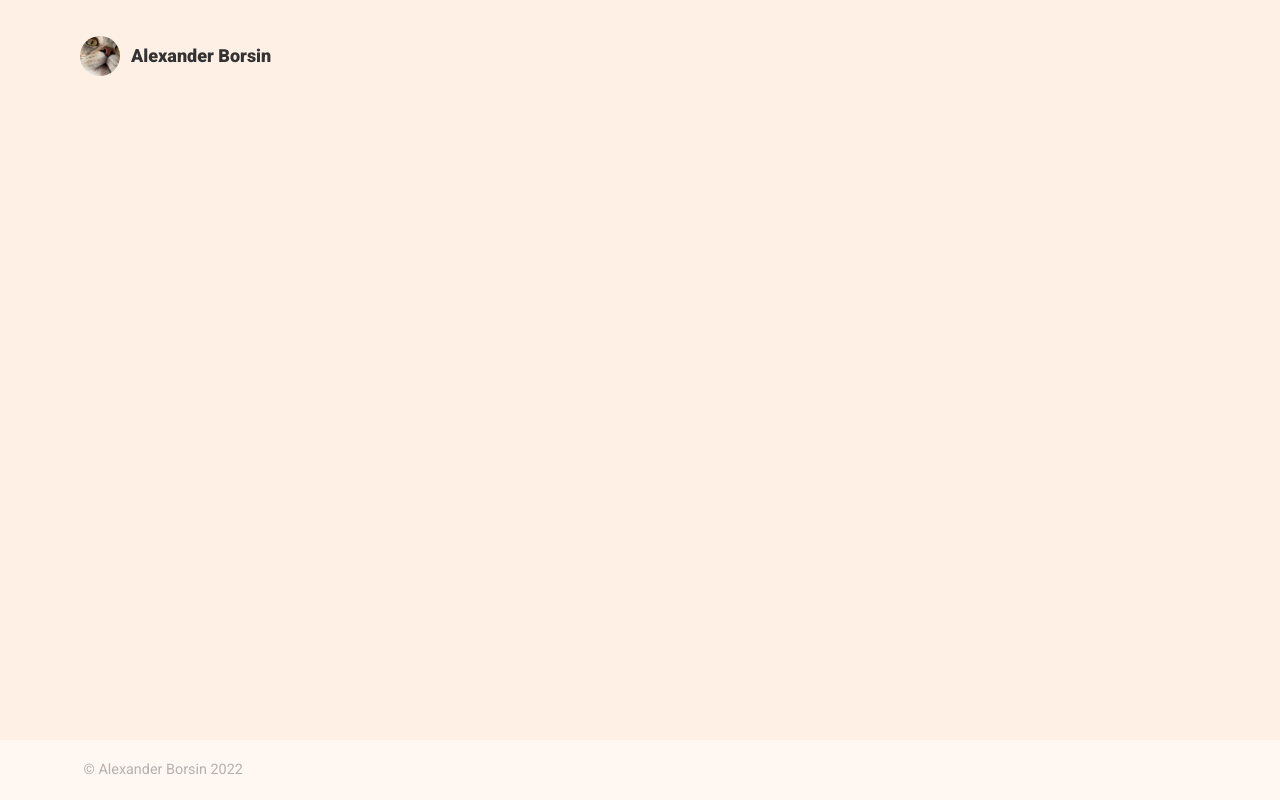
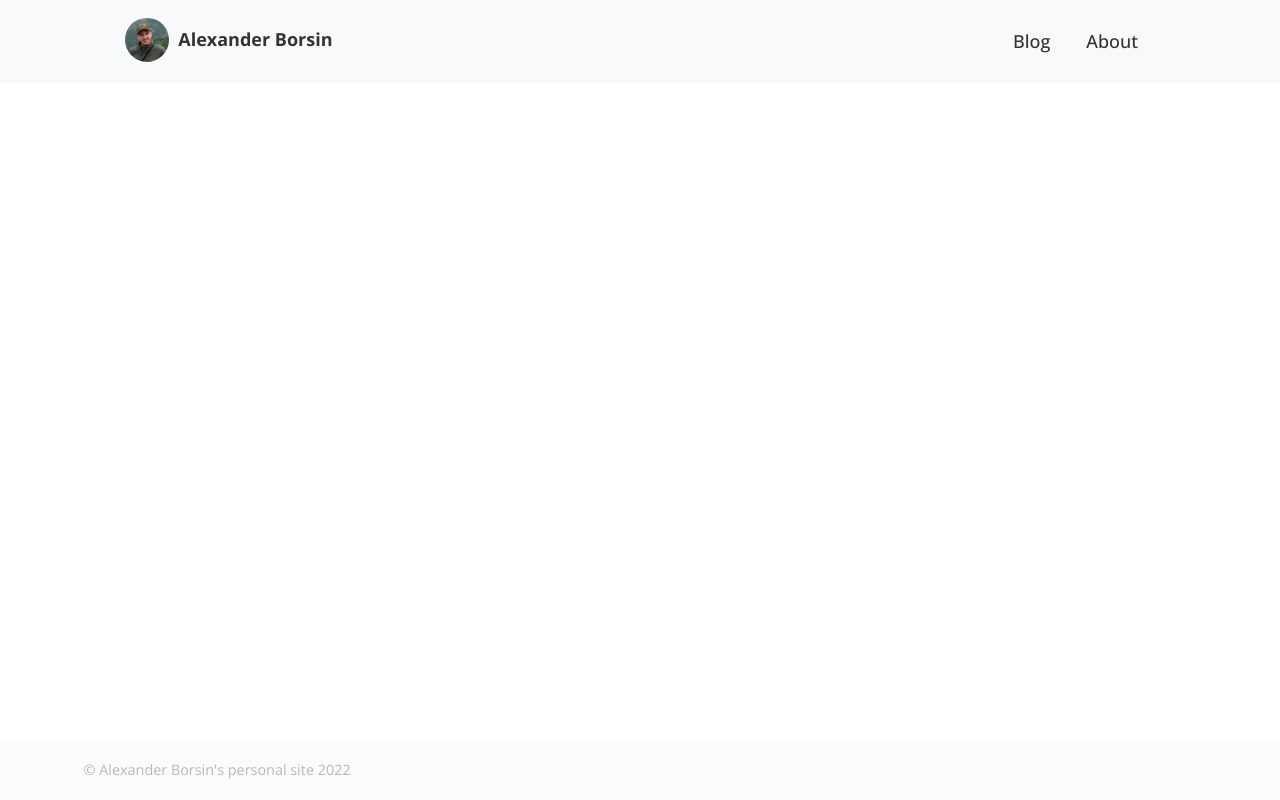
Before and after one commit to bors1n/borsinblog, a Django app: page / in a window 1280 px wide. Run offline with Django 4.2, Linux system fonts and the light colour scheme; data that the repository does not hold is empty.

Commit message:
chanched about page and test for that, add nav bar

```diff
--- a/blog/static/css/styles.css
+++ b/blog/static/css/styles.css
@@ -5,8 +5,8 @@ html {
 }
 body{
     color: #333;
-    background-color: #FFF0E5;
-    font-family:  'Roboto', Arial, sans-serif;
+    background-color: #FFF;
+    font-family: 'Open Sans', sans-serif;
     font-size: 18px;
     font-weight: 400;
     margin-bottom: 60px; /* Margin bottom by footer height */
@@ -18,35 +18,34 @@ body{
     margin-left: -20px;
 }
 h1{
-    font-size: 2em;
+    font-size: 1.8em;
 }
 h2{
     margin-top: 2em;
     margin-bottom: 1em;
-    font-size: 1.3em;
+    font-size: 1.5em;
 }
 h3{
     margin-top: 1.5em;
     margin-bottom: 1em;
-    font-size: 1.05em;
+    font-size: 1.2em;
 }
 h4, h5, h6{
     font-size: 1em;
 }
 h1, h2, h3, h4{
-    font-family:  'Roboto', Arial, Helvetica, sans-serif;
-    font-weight: 900;
+    font-family: 'Open Sans', sans-serif;
+    font-weight: 800;
 }
 .avatar-top{
-    margin-top: 2em;
     font-size: 1em;
-    font-weight: 900;
-    font-family:  'Roboto', Arial, Helvetica, sans-serif;
+    font-weight: 700;
+    font-family: 'Open Sans', sans-serif;
 }
 .avatar-top img {
     width: 46px;
     margin-right: .2em;
-    clip-path: circle(20px at center);
+    clip-path: circle(22px at center);
     margin-top: -3px;
 }
 .avatar-top a{
@@ -58,9 +57,10 @@ h1, h2, h3, h4{
 }
 .article{
     margin-button: 3em;
+    margin-top: 2em;
 }
 h2.article-title{
-    margin-bottom: 1em;
+    margin-bottom: 0.5em;
 }
 h2.article-title a{
     text-decoration: none;
@@ -75,9 +75,45 @@ h2.article-title a:hover {
     width: 100%;
     height: 60px; /* Set the fixed height of the footer here */
     line-height: 60px; /* Vertically center the text there */
-    background-color: #fff;
+    background-color: #f8f9fa;
     color: #ccc;
-    font-family: 'Roboto', Arial, Helvetica, sans-serif;
+    font-family: 'Open Sans', sans-serif;
     font-size: .8em;
     opacity: .5;
 }
+header.masthead {
+  position: relative;
+  margin-bottom: 3rem;
+  padding-top: calc(8rem + 57px);
+  padding-bottom: 8rem;
+  background: no-repeat center center;
+  background-color: #6c757d;
+  background-size: cover;
+  background-attachment: scroll;
+}
+
+.navbar {
+  position: relative;
+  display: flex;
+  flex-wrap: wrap;
+  align-items: center;
+  justify-content: space-between;
+  padding-top: 0.1rem;
+  padding-bottom: 0.1rem;
+}
+
+.nav-item{
+    font-size: 1em;
+    font-weight: 500;
+    font-family: 'Open Sans', sans-serif;
+}
+.navbar-nav li a{
+    color: #333 !important;
+  }
+
+.navbar-nav li a:hover {
+    color: #555 !important;
+}
+.about_image{
+    float: right;
+}
--- a/blog/templates/base.html
+++ b/blog/templates/base.html
@@ -3,30 +3,34 @@
     <head>
         <title>{% block title %}{% endblock %}</title>
         <link rel="shortcut icon"  href="{% static 'img/favicon.ico' %}"/>
+        <!-- Google fonts-->
         <link rel="preconnect" href="https://fonts.googleapis.com">
         <link rel="preconnect" href="https://fonts.gstatic.com" crossorigin>
-        <link href="https://fonts.googleapis.com/css2?family=Roboto:wght@400;900&display=swap" rel="stylesheet">
+        <link href="https://fonts.googleapis.com/css2?family=Open+Sans:ital,wght@0,300;0,400;0,500;0,600;0,700;0,800;1,300&family=Roboto:wght@400;900&display=swap" rel="stylesheet">
         <link href="https://cdn.jsdelivr.net/npm/bootstrap@5.0.2/dist/css/bootstrap.min.css" rel="stylesheet" integrity="sha384-EVSTQN3/azprG1Anm3QDgpJLIm9Nao0Yz1ztcQTwFspd3yD65VohhpuuCOmLASjC" crossorigin="anonymous">
         <link href="{% static 'css/styles.css' %}" rel="stylesheet">
     </head>
     <body>
-    <div class="container">
-        <div class="row page-header">
-            <div class="col">
-                <div class="avatar-top">
-                    {% block page_header %}
-                    <img src="{% static 'img/cruser.jpeg' %}"/>
-                    <span class="author-name">Alexander Borsin</span>
-                    {% endblock %}
-                </div>
+    <!-- Navigation-->
+    <nav class="navbar navbar-expand-lg navbar-light bg-light"  id="mainNav">
+        <div class="container px-4 px-lg-5">
+            <div class="avatar-top">
+            <img src="{% static 'img/avatar-3.jpg' %}"/>
+            <a href="{% url 'home_page' %}">Alexander Borsin</a>
             </div>
+                <ul class="navbar-nav ms-auto py-4 py-lg-0">
+                    <li class="nav-item"><a class="nav-link px-lg-3 py-3 py-lg-4" href="{% url 'home_page' %}">Blog</a></li>
+                    <li class="nav-item active"><a class="nav-link px-lg-3 py-3 py-lg-4" href="{% url 'about_page' %}">About</a></li>
+                </ul>
         </div>
+    </nav>
         {% block content %}
         {% endblock %}
     </div>
+    <!-- Footer-->
     <footer class="footer">
         <div class="container">
-            <span class="text-muted">© Alexander Borsin {% now "Y" %}</span>
+            <span class="text-muted">© Alexander Borsin's personal site {% now "Y" %}</span>
         </div>
     </footer>
     </body>
--- a/blog/templates/home_page.html
+++ b/blog/templates/home_page.html
@@ -4,15 +4,16 @@
 {% block title %}Borsin blog{% endblock %}
 
 {% block content %}
-    <div class="row justify-content-center">
-        <div class="col-md-12 col-lg-8">
-            <div class="article-list">
+    <div class="container px-4 px-lg-5">
+        <div class="row gx-4 gx-lg-5 justify-content-center">
+            <div class="col-md-10 col-lg-8 col-xl-8">
                 {% for article in articles %}
                 <div class="article">
                     <h2 class="article-title">
                         <a href="{{ article.get_absolute_url }}">{{article.title}}</a>
                     </h2>
                     <p class="article-summary">{{article.summary | safe}}</p>
+                    <hr class="my-4" />
                 </div>
                 {% endfor %}
             </div>
--- a/blog/views.py
+++ b/blog/views.py
@@ -13,3 +13,7 @@ def article_page(request, slug):
     article = Article.objects.get(slug=slug)
     context = {'article': article}
     return render(request, 'article_page.html', context)
+
+
+def about_page(request):
+    return render(request, 'about_page.html')
--- a/borsinblog/settings.py
+++ b/borsinblog/settings.py
@@ -106,7 +106,7 @@ AUTH_PASSWORD_VALIDATORS = [
 # Internationalization
 # https://docs.djangoproject.com/en/4.1/topics/i18n/
 
-LANGUAGE_CODE = 'en-us'
+LANGUAGE_CODE = 'ru'
 
 TIME_ZONE = 'UTC'
 
--- a/borsinblog/urls.py
+++ b/borsinblog/urls.py
@@ -15,7 +15,7 @@ Including another URLconf
 """
 from django.contrib import admin
 from django.urls import path
-from blog.views import home_page, article_page
+from blog.views import home_page, article_page, about_page
 
 from django.conf import settings
 from django.conf.urls.static import static
@@ -24,6 +24,7 @@ urlpatterns = [
     path('admin/', admin.site.urls),
     path('', home_page, name='home_page'),
     path('blog/<slug:slug>', article_page, name='article_page'),
+    path('about', about_page, name='about_page'),
 ]
 
 if settings.DEBUG:
```
Also changed, not shown: blog/templates/about_page.html (added, +16 -0 lines), blog/templates/article_page.html (+6 -11 lines), blog/tests.py (+8 -1 lines), functional_tests/tests.py (+13 -1 lines), blog/static/img/about_me.png (added), blog/static/img/avatar-3.jpg (added), blog/static/img/avatar_vol1.JPG (deleted), blog/static/img/avatar_vol2.JPG (deleted), blog/static/img/cruser.jpeg (deleted), 4 other files.
